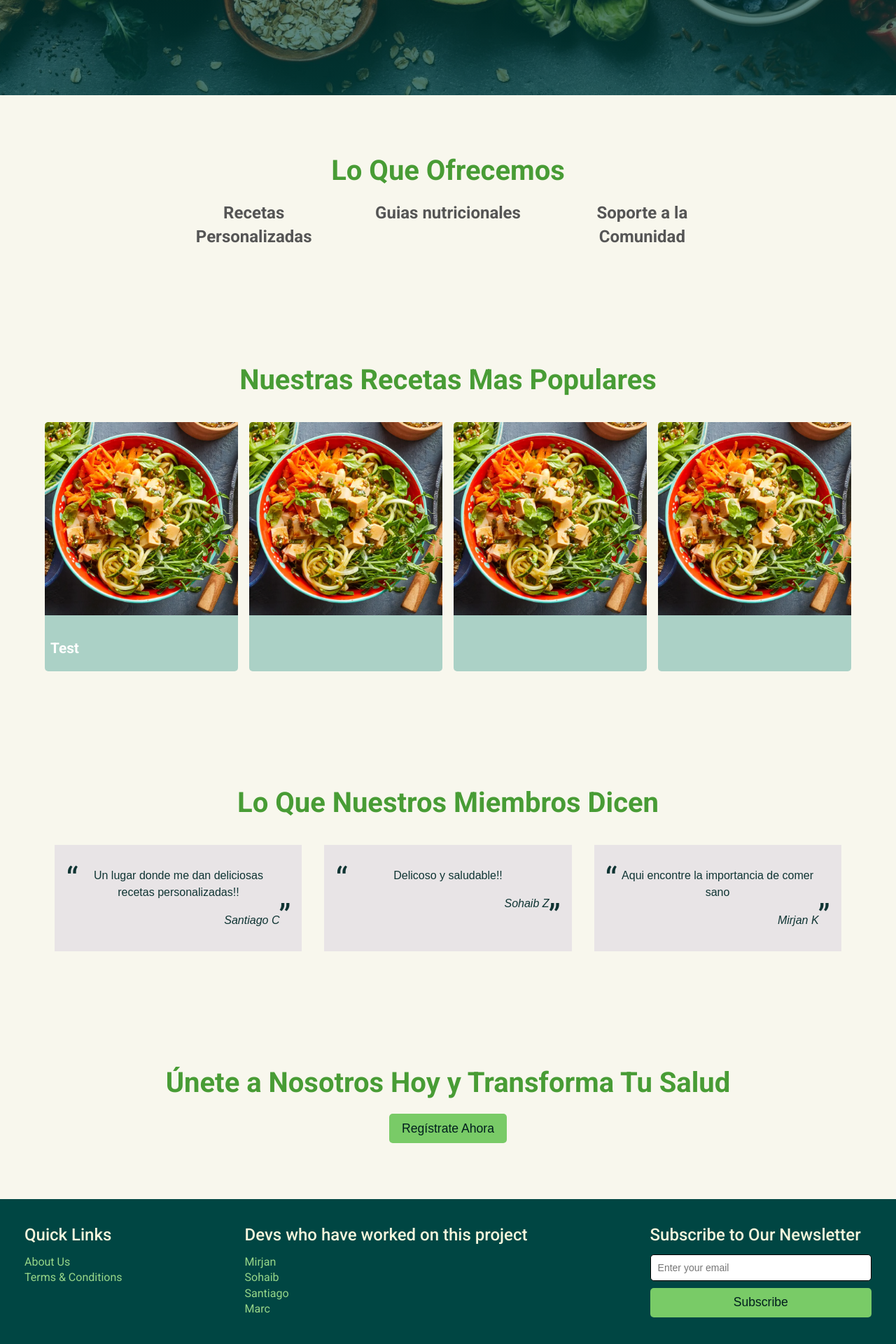
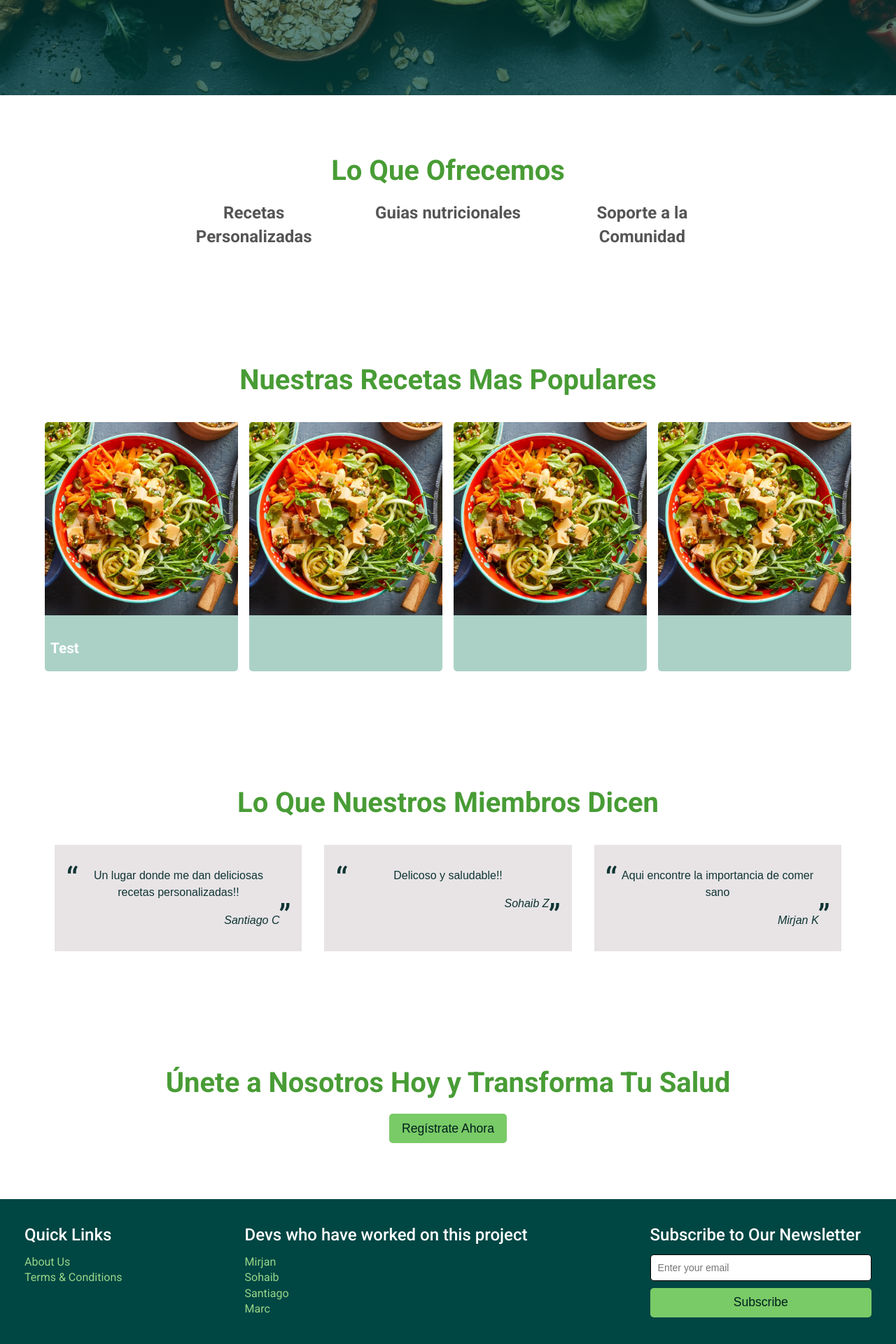
Before and after one commit to SohaibZahiid/NutriDish, a React (Vite) app: page / in a window 1280 px wide. Shown: the part 664-2584 px from the top of the page at 70% size. Built offline with nearby package versions, Linux system fonts and the light colour scheme.

Commit message:
all page with same palet colors

```diff
--- a/src/index.css
+++ b/src/index.css
@@ -29,13 +29,14 @@
 
   --ts: .2s;
 
-  --clr-white: #f5f5dc;
+  --clr-beige: #f5f5dc;
+  --clr-white: white;
   --clr-black: #000;
 
 }
 
 body {
-  background-color: #f5f5dc;
+  background-color: var(--clr-white);
 }
 
 /*--clr-primary-navbar: #337c22;
--- a/src/styles/AboutUs.css
+++ b/src/styles/AboutUs.css
@@ -3,7 +3,7 @@
   max-width: 1200px;
   margin: 0 auto;
   padding: 2em;
-  background-color: var(--clr-card-bg);
+  background-color: #e8e4e6;
   color: var(--clr-btn-hover);
 }
 
--- a/src/styles/Breakfast.css
+++ b/src/styles/Breakfast.css
@@ -1,5 +1,5 @@
 .breakfast {
-  background-color: var(--clr-secondary);
+  background-color: var(--clr-white);
   min-height: 80vh;
 }
 
--- a/src/styles/Dinner.css
+++ b/src/styles/Dinner.css
@@ -1,5 +1,5 @@
 .dinner {
-  background-color: var(--clr-secondary);
+  background-color: var(--clr-whites);
   min-height: 80vh;
 }
 
--- a/src/styles/Home.css
+++ b/src/styles/Home.css
@@ -60,7 +60,7 @@
 /*Css para Seccion de caracteristicas*/
 #features {
   text-align: center; /* Centra el texto */
-  background-color: var(--clr-secondary);
+  background-color: var(--clr-white);
 }
 
 #features h2 {
@@ -91,7 +91,7 @@
 
 /*Recipes*/
 #recipes {
-  background-color: var(--clr-secondary);
+  background-color: var(--clr-white);
 }
 
 #recipes h2 {
@@ -111,7 +111,7 @@
 #testimonials {
   padding: 5rem 1rem;
   text-align: center;
-  background-color: var(--clr-secondary);
+  background-color: var(--clr-white);
 }
 
 .testimonial-container {
@@ -137,7 +137,7 @@
 /*CTA final*/
 
 #final-cta {
-  background-color: var(--clr-secondary);
+  background-color: var(--clr-white);
   text-align: center; /* Centra el contenido horizontalmente */
 }
 
--- a/src/styles/Lunch.css
+++ b/src/styles/Lunch.css
@@ -1,5 +1,5 @@
 .lunch {
-  background-color: var(--clr-secondary);
+  background-color: var(--clr-white);
   min-height: 80vh;
 }
 
--- a/src/styles/Terminosycondiciones.css
+++ b/src/styles/Terminosycondiciones.css
@@ -13,10 +13,10 @@
 
   .terms-content {
     font-size: var(--fz-header);
-    color: var();
+    color: var(--clr-black);
     line-height: 1.6;
     padding: 1em;
-    background-color: var(--clr-card-bg);
+    background-color: #e8e4e6;
     border-radius: var(--br);
   }
 
```
